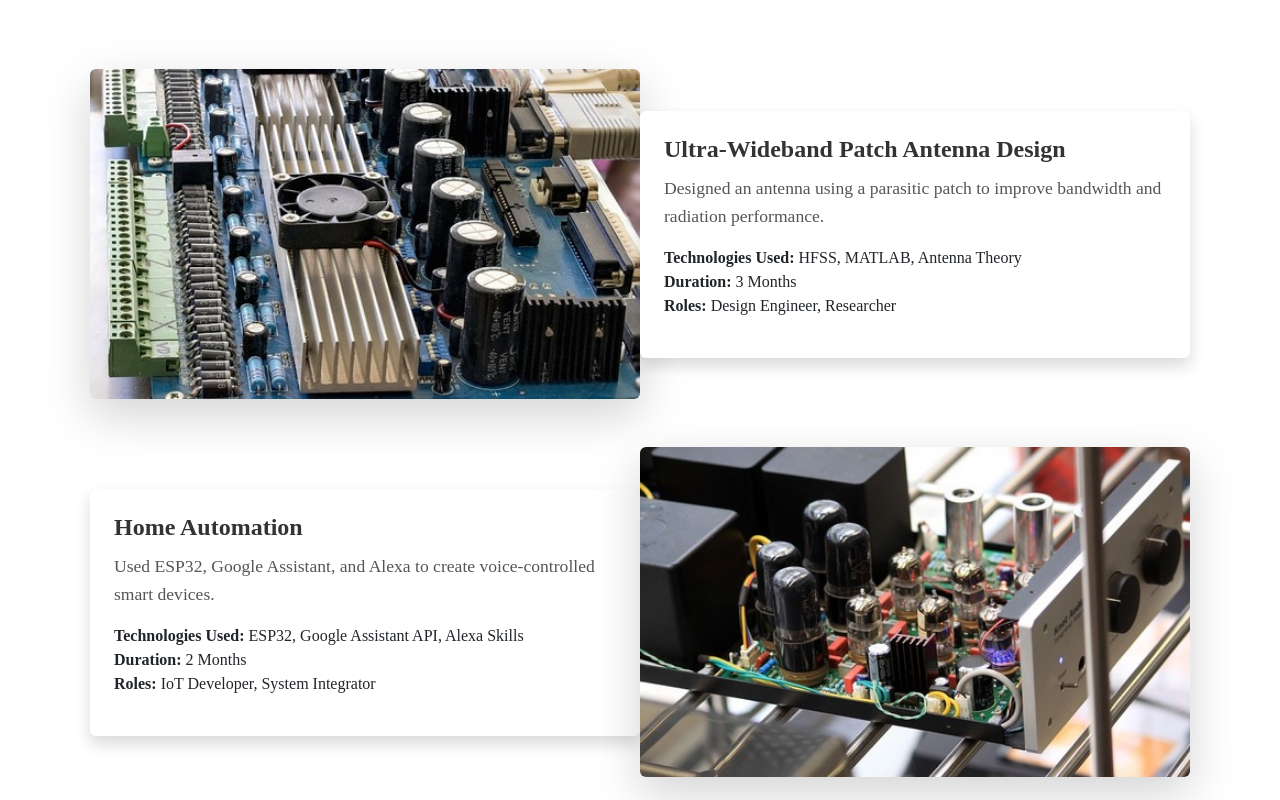
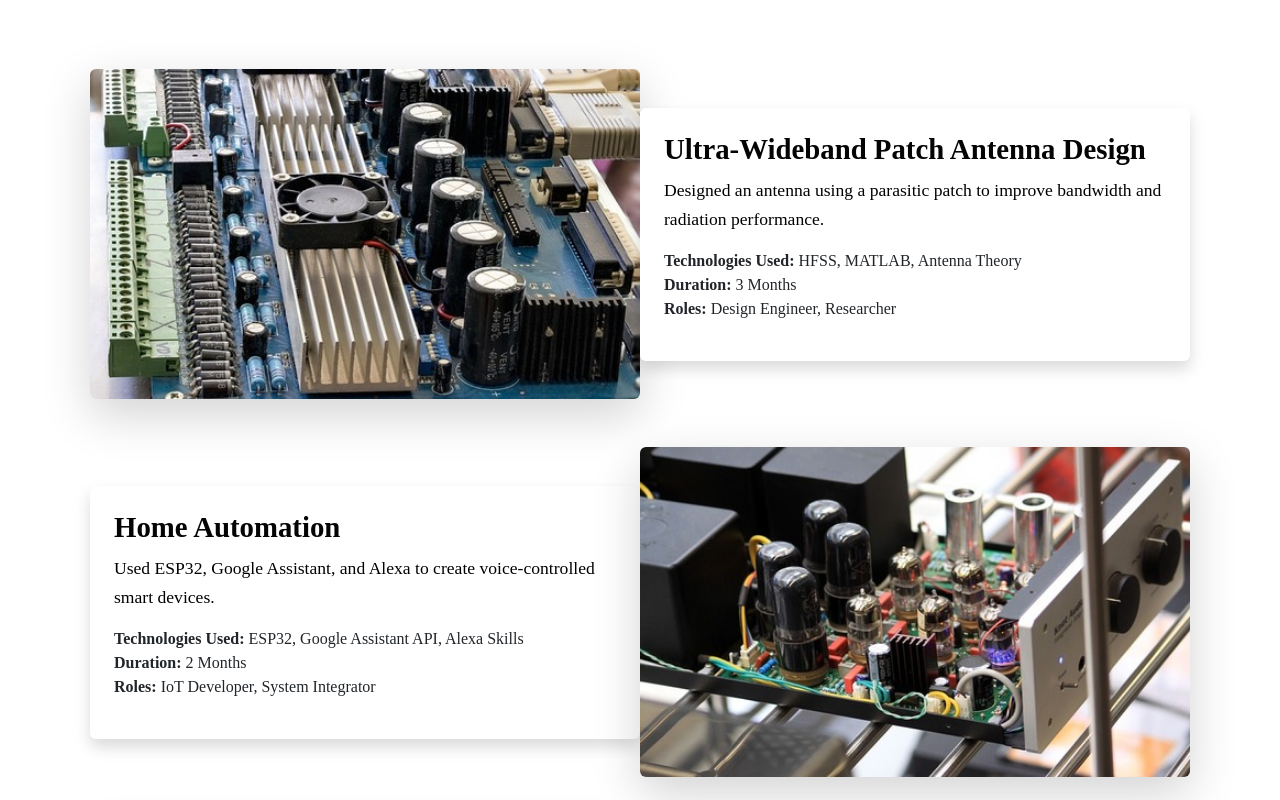
Before and after one commit to Akash140605/Lalitgangwar, a React (Create React App) app: page / in a window 1280 px wide. Shown: the part 3120-3920 px from the top of the page. Built offline with nearby package versions, Linux system fonts and the light colour scheme.

Commit message:
Update Project.css

```diff
--- a/src/components/Project.css
+++ b/src/components/Project.css
@@ -10,7 +10,7 @@
 }
 
 .subtitle {
-  color: #555;
+  color: #ffffff;
   font-size: 1.2rem;
   font-weight: 400;
 }
@@ -24,15 +24,15 @@
 }
 
 .project-title {
-  font-size: 1.5rem;
+  font-size: 1.8rem;
   font-weight: bold;
-  color: #333;
+  color: #040404;
   margin-bottom: 10px;
 }
 
 .project-description {
   font-size: 1.1rem;
-  color: #555;
+  color: #000000;
   line-height: 1.6;
 }
 
```
